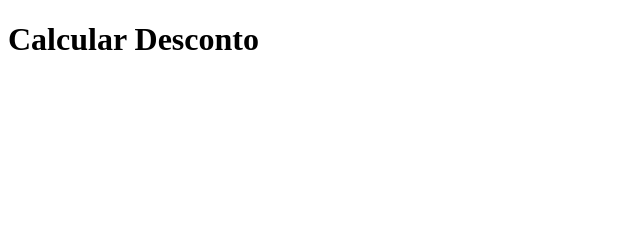
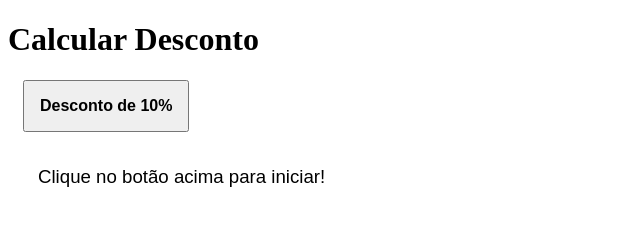
Before and after one commit to marcialino/java-script, a plain HTML site: page desafios/des008.html in a window 1280 px wide. Shown: the whole page, without its empty margins (0-640 px from the left). Drawn offline with Linux system fonts and the light colour scheme.

Commit message:
criei des008

```diff
--- a/desafios/des008.html
+++ b/desafios/des008.html
@@ -5,8 +5,54 @@
     <meta http-equiv="X-UA-Compatible" content="IE=edge">
     <meta name="viewport" content="width=device-width, initial-scale=1.0">
     <title>Desafio desconto de 10%</title>
+    <style>
+        input#prod{
+            font: normal 12pt Arial;
+            padding: 15px;
+            margin-left: 15px;
+            font-weight: bold;
+        }
+
+        div#res{
+            font: normal 14pt Arial;
+            margin-left: 15px;
+            padding: 15px;
+        }
+
+
+    </style>
 </head>
 <body>
     <header><h1>Calcular Desconto</h1></header>
+
+    <div><input type="button" value="Desconto de 10%" name="prod" id="prod" onclick="clicar()"></div>
+
+    <div id="res">
+        <p>Clique no botão acima para iniciar!</p>
+    </div>
 </body>
+
+<script>
+    function clicar(){
+
+        var prod = window.prompt('Qual o produto que você está comprando?')
+
+        var preco = Number(window.prompt(`Qual o preço do ${prod}? `))
+
+        var preform = preco.toLocaleString('pt-br',{style: 'currency', currency:'BRL'})
+
+        var des = preco*0.10
+        var desfor = des.toLocaleString('pt-br',{style:'currency', currency:'BRL'})
+
+        var pag = preco - des
+        var pagform = pag.toLocaleString('pt-br', {style: 'currency', currency:'BRL'})
+
+         var res = window.document.getElementById('res')
+
+        res.innerHTML = `<strong>Calculando desconto de 10% para ${prod}:<br/><br/br></strong>
+        O preço original era de ${preform};<br/>
+        Você acaba de ganhar ${desfor} de desconto (-10%);<br/>
+        No fim, você vai pagar ${pagform} no produto ${prod}.`
+    }
+</script>
 </html>
```
